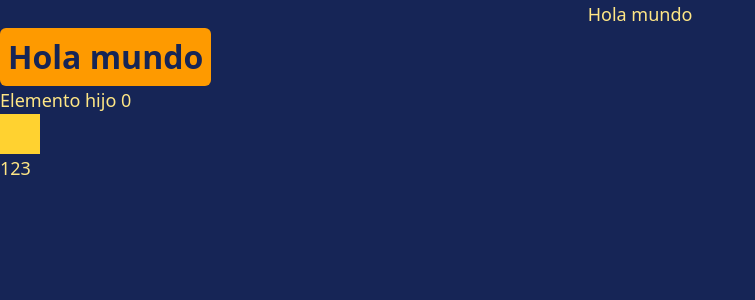
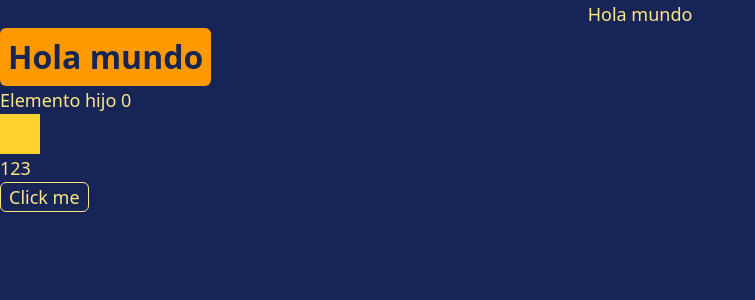
Before and after one commit to angeldavidhurtado/learn-typescript, a React (Vite) app in the folder learn-typescript/: page / in a window 1280 px wide. Shown: the top 300 px of the page, without its empty margins (0-755 px from the left). Built offline with nearby package versions, Linux system fonts and the light colour scheme.

Commit message:
event type params

```diff
--- a/learn-typescript/src/App.tsx
+++ b/learn-typescript/src/App.tsx
@@ -2,6 +2,7 @@ import { useState } from 'react'
 import Button from './Components/Button'
 import Father from './Components/Father'
 import Link from './Components/Link'
+import Component from './Components/Component'
 
 function App() {
   const [count, setCount] = useState(0)
@@ -27,6 +28,7 @@ function App() {
       <Link href='https://angeldavidhurtado.github.io' target='_blank' customProp={3}>
         {123}
       </Link>
+      <Component />
     </>
   )
 }
--- /dev/null
+++ b/learn-typescript/src/Components/Component.tsx
@@ -0,0 +1,21 @@
+function Component() {
+  /*
+  const handleClick = (e: React.MouseEvent<HTMLButtonElement, MouseEvent>) => {
+    console.log(e)
+  }
+  */
+
+  function handleClick(e: React.MouseEvent<HTMLButtonElement, MouseEvent>) {
+    console.log(e)
+  }
+
+  return (
+    <button
+      onClick={handleClick}
+      className='block border-1 px-2 rounded-md cursor-pointer'>
+      Click me
+    </button>
+  )
+}
+
+export default Component
```
